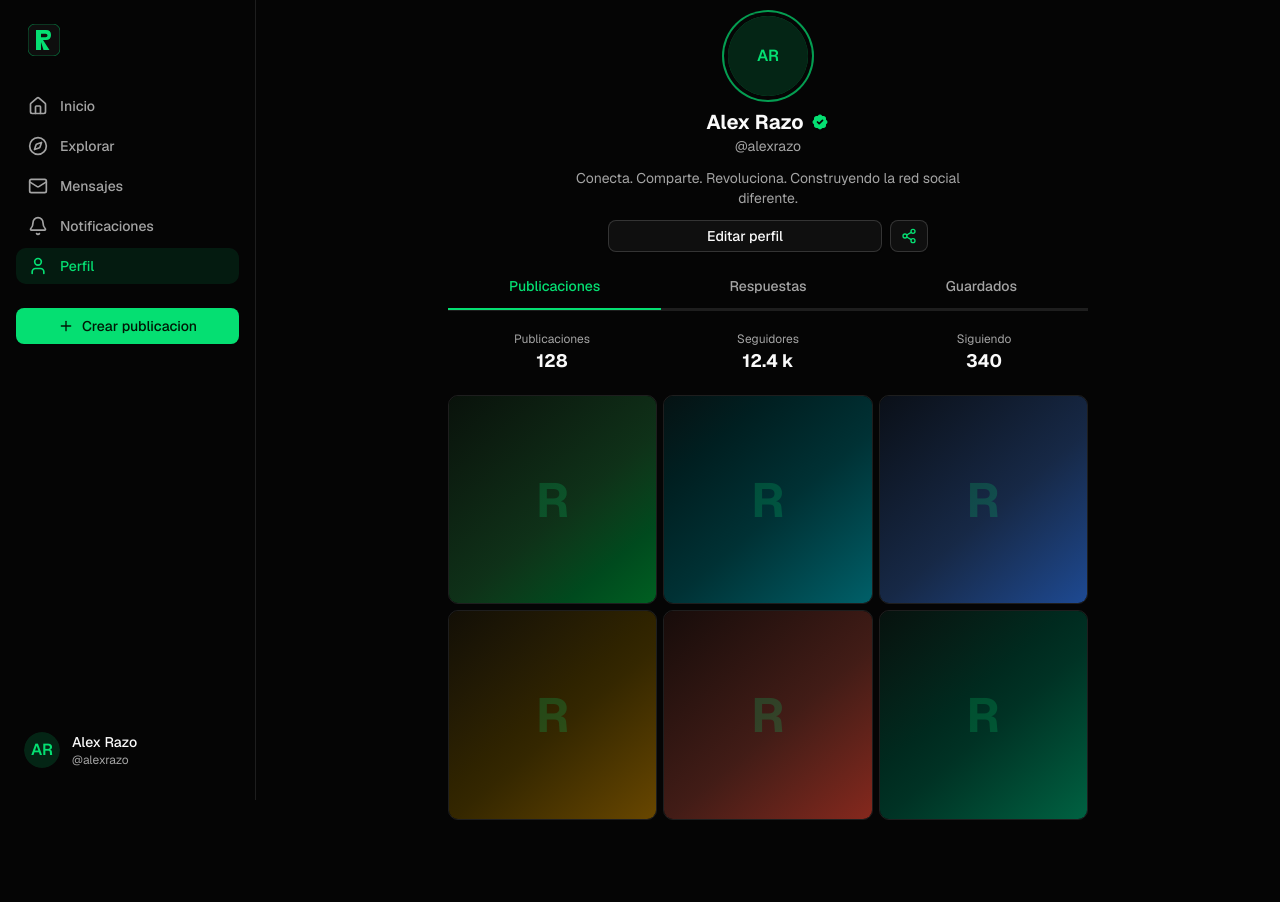
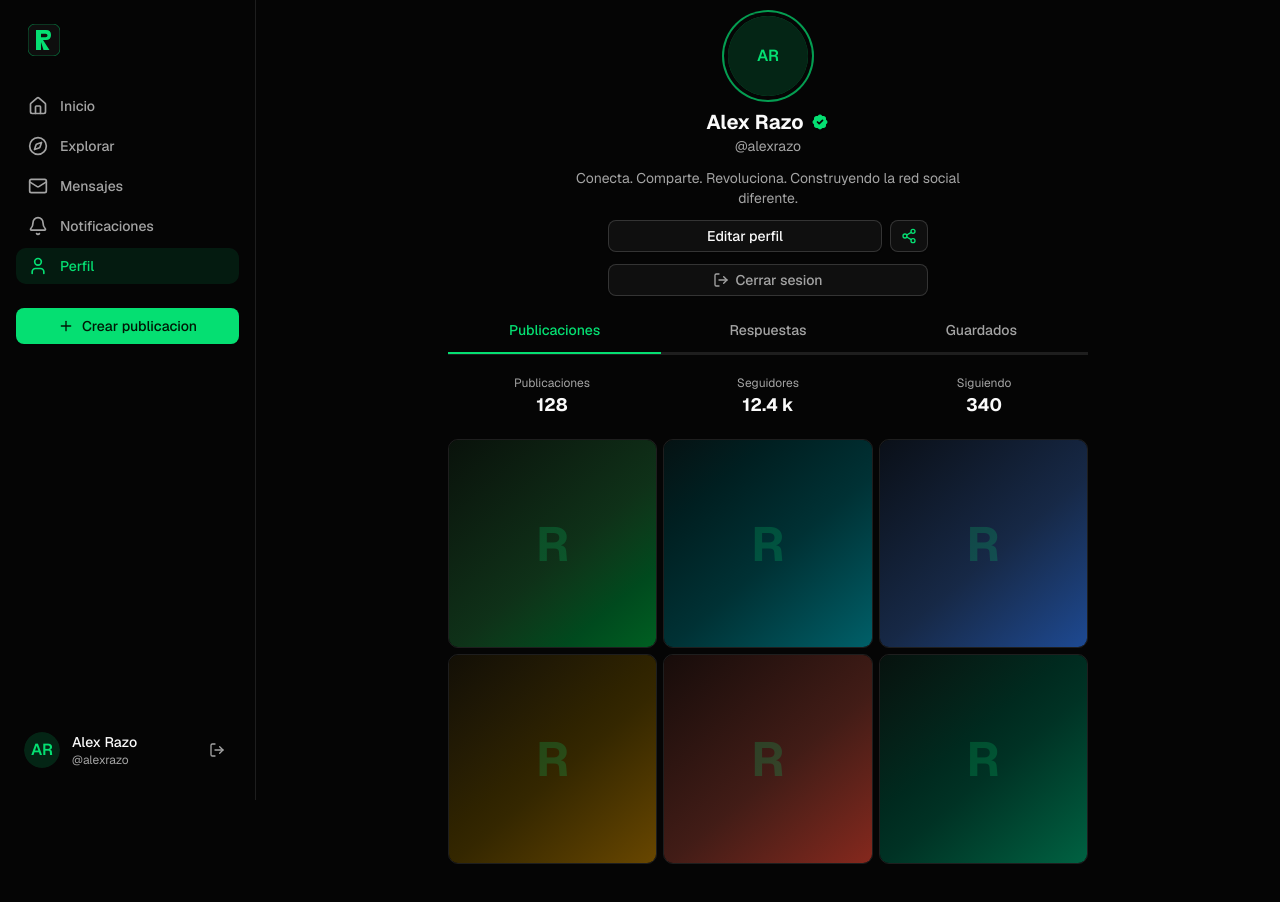
Before and after one commit to RazoGit/RedSocial, a Next.js app in the folder apps/web/: page /profile in a window 1280 px wide. Shown: the top 902 px of the page. Before the commit the page ends 868 px from the top, so only its background shows below. Built offline with nearby package versions, Linux system fonts and the light colour scheme.

Commit message:
feat(web): cierre de sesion y ajustes de responsividad movil

```diff
--- a/apps/web/src/app/(app)/create/page.tsx
+++ b/apps/web/src/app/(app)/create/page.tsx
@@ -35,7 +35,7 @@ export default function CreatePage() {
           placeholder="Que esta pasando?"
           aria-label="Texto de la publicacion"
           rows={5}
-          className="border-input focus-visible:border-primary focus-visible:ring-primary/30 bg-card/40 w-full flex-1 resize-none rounded-xl border p-3 text-sm outline-none focus-visible:ring-2"
+          className="border-input focus-visible:border-primary focus-visible:ring-primary/30 bg-card/40 w-full flex-1 resize-none rounded-xl border p-3 text-base md:text-sm outline-none focus-visible:ring-2"
         />
       </div>
 
--- a/apps/web/src/app/(app)/explore/page.tsx
+++ b/apps/web/src/app/(app)/explore/page.tsx
@@ -12,7 +12,7 @@ export default function ExplorePage() {
           type="search"
           placeholder="Buscar personas, hashtags..."
           aria-label="Buscar"
-          className="border-input bg-card/40 focus-visible:border-primary focus-visible:ring-primary/30 h-11 w-full rounded-full border pr-4 pl-10 text-sm outline-none focus-visible:ring-2"
+          className="border-input bg-card/40 focus-visible:border-primary focus-visible:ring-primary/30 h-11 w-full rounded-full border pr-4 pl-10 text-base outline-none md:text-sm focus-visible:ring-2"
         />
       </div>
 
--- a/apps/web/src/app/(app)/profile/page.tsx
+++ b/apps/web/src/app/(app)/profile/page.tsx
@@ -1,5 +1,6 @@
 import { Share2 } from "lucide-react";
 
+import { LogoutButton } from "@/components/auth/logout-button";
 import { ProfileTabs } from "@/components/profile/profile-tabs";
 import { Button } from "@/components/ui/button";
 import { UserAvatar, VerifiedMark } from "@/components/user";
@@ -36,6 +37,7 @@ export default function ProfilePage() {
             <Share2 className="size-4" />
           </Button>
         </div>
+        <LogoutButton className="max-w-xs" />
       </header>
 
       <ProfileTabs />
--- a/apps/web/src/app/(auth)/layout.tsx
+++ b/apps/web/src/app/(auth)/layout.tsx
@@ -6,7 +6,7 @@ import { Logo } from "@/components/logo";
 
 export default function AuthLayout({ children }: { children: ReactNode }) {
   return (
-    <main className="relative flex min-h-dvh flex-col items-center justify-center px-4 py-12">
+    <main className="relative flex min-h-dvh flex-col items-center justify-center overflow-hidden px-4 py-12">
       <div aria-hidden className="pointer-events-none absolute inset-0">
         <div className="absolute inset-0 bg-[linear-gradient(to_right,var(--border)_1px,transparent_1px),linear-gradient(to_bottom,var(--border)_1px,transparent_1px)] bg-[size:56px_56px] opacity-40 [mask-image:radial-gradient(ellipse_60%_50%_at_50%_40%,black,transparent)]" />
         <div className="bg-primary/10 absolute top-[30%] left-1/2 size-96 -translate-x-1/2 -translate-y-1/2 rounded-full blur-[110px]" />
--- a/apps/web/src/app/page.tsx
+++ b/apps/web/src/app/page.tsx
@@ -6,7 +6,7 @@ import { ThemeToggle } from "@/components/theme-toggle";
 
 export default function Home() {
   return (
-    <main className="relative flex min-h-screen flex-col items-center justify-center overflow-hidden px-6 py-16">
+    <main className="relative flex min-h-dvh flex-col items-center justify-center overflow-hidden px-6 py-16">
       <div aria-hidden className="pointer-events-none absolute inset-0">
         <div className="absolute inset-0 bg-[linear-gradient(to_right,var(--border)_1px,transparent_1px),linear-gradient(to_bottom,var(--border)_1px,transparent_1px)] bg-[size:56px_56px] opacity-60 [mask-image:radial-gradient(ellipse_65%_55%_at_50%_38%,black,transparent)]" />
         <div className="absolute top-[36%] left-1/2 size-100 -translate-x-1/2 -translate-y-1/2 rounded-full bg-primary/12 blur-[110px]" />
--- a/apps/web/src/app/post/[id]/page.tsx
+++ b/apps/web/src/app/post/[id]/page.tsx
@@ -39,13 +39,13 @@ export default function PostDetailPage() {
   return (
     <div className="flex flex-col gap-4">
       <header className="flex items-center justify-between">
-        <Button variant="ghost" size="icon" asChild>
+        <Button variant="ghost" size="icon" asChild className="size-10">
           <Link href="/feed" aria-label="Volver">
             <ArrowLeft className="size-5" />
           </Link>
         </Button>
         <span className="text-sm font-semibold">Publicacion</span>
-        <Button variant="ghost" size="icon" aria-label="Mas opciones">
+        <Button variant="ghost" size="icon" aria-label="Mas opciones" className="size-10">
           <MoreVertical className="size-5" />
         </Button>
       </header>
@@ -121,7 +121,7 @@ export default function PostDetailPage() {
           type="text"
           placeholder="Escribe un comentario..."
           aria-label="Escribe un comentario"
-          className="border-input bg-card/40 focus-visible:border-primary focus-visible:ring-primary/30 h-11 flex-1 rounded-full border px-4 text-sm outline-none focus-visible:ring-2"
+          className="border-input bg-card/40 focus-visible:border-primary focus-visible:ring-primary/30 text-base md:text-sm h-11 flex-1 rounded-full border px-4 outline-none focus-visible:ring-2"
         />
         <Button type="submit" size="icon" className="rounded-full" aria-label="Enviar comentario">
           <SendHorizontal className="size-4" />
--- /dev/null
+++ b/apps/web/src/components/auth/logout-button.tsx
@@ -0,0 +1,58 @@
+"use client";
+
+import { useState } from "react";
+import { useRouter } from "next/navigation";
+import { LogOut } from "lucide-react";
+
+import { Button } from "@/components/ui/button";
+import { cn } from "@/lib/utils";
+
+interface LogoutButtonProps {
+  mode?: "icon" | "full";
+  className?: string;
+}
+
+export function LogoutButton({ mode = "full", className }: LogoutButtonProps) {
+  const router = useRouter();
+  const [pending, setPending] = useState(false);
+
+  const logout = () => {
+    setPending(true);
+    setTimeout(() => router.push("/"), 400);
+  };
+
+  if (mode === "icon") {
+    return (
+      <Button
+        variant="ghost"
+        size="icon"
+        aria-label="Cerrar sesion"
+        title="Cerrar sesion"
+        disabled={pending}
+        onClick={logout}
+        className={cn(
+          "text-muted-foreground hover:bg-destructive/10 hover:text-destructive size-9",
+          className,
+        )}
+      >
+        <LogOut className="size-4" />
+      </Button>
+    );
+  }
+
+  return (
+    <Button
+      variant="outline"
+      size="sm"
+      disabled={pending}
+      onClick={logout}
+      className={cn(
+        "text-muted-foreground hover:bg-destructive/10 w-full hover:border-destructive/40 hover:text-destructive",
+        className,
+      )}
+    >
+      <LogOut className="size-4" />
+      {pending ? "Saliendo..." : "Cerrar sesion"}
+    </Button>
+  );
+}
--- a/apps/web/src/components/feed/post-card.tsx
+++ b/apps/web/src/components/feed/post-card.tsx
@@ -40,7 +40,7 @@ export function PostCard({ post }: PostCardProps) {
             @{author.handle} · {post.time}
           </p>
         </div>
-        <Button variant="ghost" size="icon" aria-label="Mas opciones">
+        <Button variant="ghost" size="icon" aria-label="Mas opciones" className="size-10">
           <MoreHorizontal className="size-5" />
         </Button>
       </div>
--- a/apps/web/src/components/nav/navigation.tsx
+++ b/apps/web/src/components/nav/navigation.tsx
@@ -5,6 +5,7 @@ import { usePathname } from "next/navigation";
 import { Bell, Compass, Home, Mail, Plus, Search, User } from "lucide-react";
 
 import { Logo } from "@/components/logo";
+import { LogoutButton } from "@/components/auth/logout-button";
 import { UserAvatar } from "@/components/user";
 import { Button } from "@/components/ui/button";
 import { currentUser } from "@/lib/mock-data";
@@ -63,10 +64,8 @@ export function AppSidebar() {
       </Button>
 
       <div className="mt-auto">
-        <Link
-          href="/profile"
-          className="flex items-center gap-3 rounded-lg p-2 transition-colors hover:bg-secondary"
-        >
+        <div className="flex items-center gap-1 rounded-lg p-1 transition-colors hover:bg-secondary">
+          <Link href="/profile" className="flex min-w-0 flex-1 items-center gap-3 rounded-md p-1">
             <UserAvatar name={currentUser.name} className="size-9" />
             <span className="min-w-0">
               <span className="block truncate text-sm font-medium">{currentUser.name}</span>
@@ -75,6 +74,8 @@ export function AppSidebar() {
               </span>
             </span>
           </Link>
+          <LogoutButton mode="icon" />
+        </div>
       </div>
     </aside>
   );
@@ -88,12 +89,12 @@ export function TopBar() {
           <Logo size={28} />
         </Link>
         <div className="flex items-center gap-1">
-          <Button variant="ghost" size="icon" asChild>
+          <Button variant="ghost" size="icon" asChild className="size-10">
             <Link href="/explore" aria-label="Buscar">
               <Search className="size-5" />
             </Link>
           </Button>
-          <Button variant="ghost" size="icon" asChild>
+          <Button variant="ghost" size="icon" asChild className="size-10">
             <Link href="/notifications" aria-label="Notificaciones">
               <span className="relative">
                 <Bell className="size-5" />
@@ -114,7 +115,7 @@ export function BottomNav() {
   return (
     <nav
       aria-label="Navegacion inferior"
-      className="fixed inset-x-0 bottom-0 z-40 border-t border-border bg-background/95 backdrop-blur md:hidden"
+      className="fixed inset-x-0 bottom-0 z-40 border-t border-border bg-background/95 pb-[env(safe-area-inset-bottom)] backdrop-blur md:hidden"
     >
       <ul className="mx-auto flex h-16 w-full max-w-md items-stretch justify-around px-2">
         {leftItems.map((item) => (
```
Lines whose indentation alone changed are shown as unchanged.
